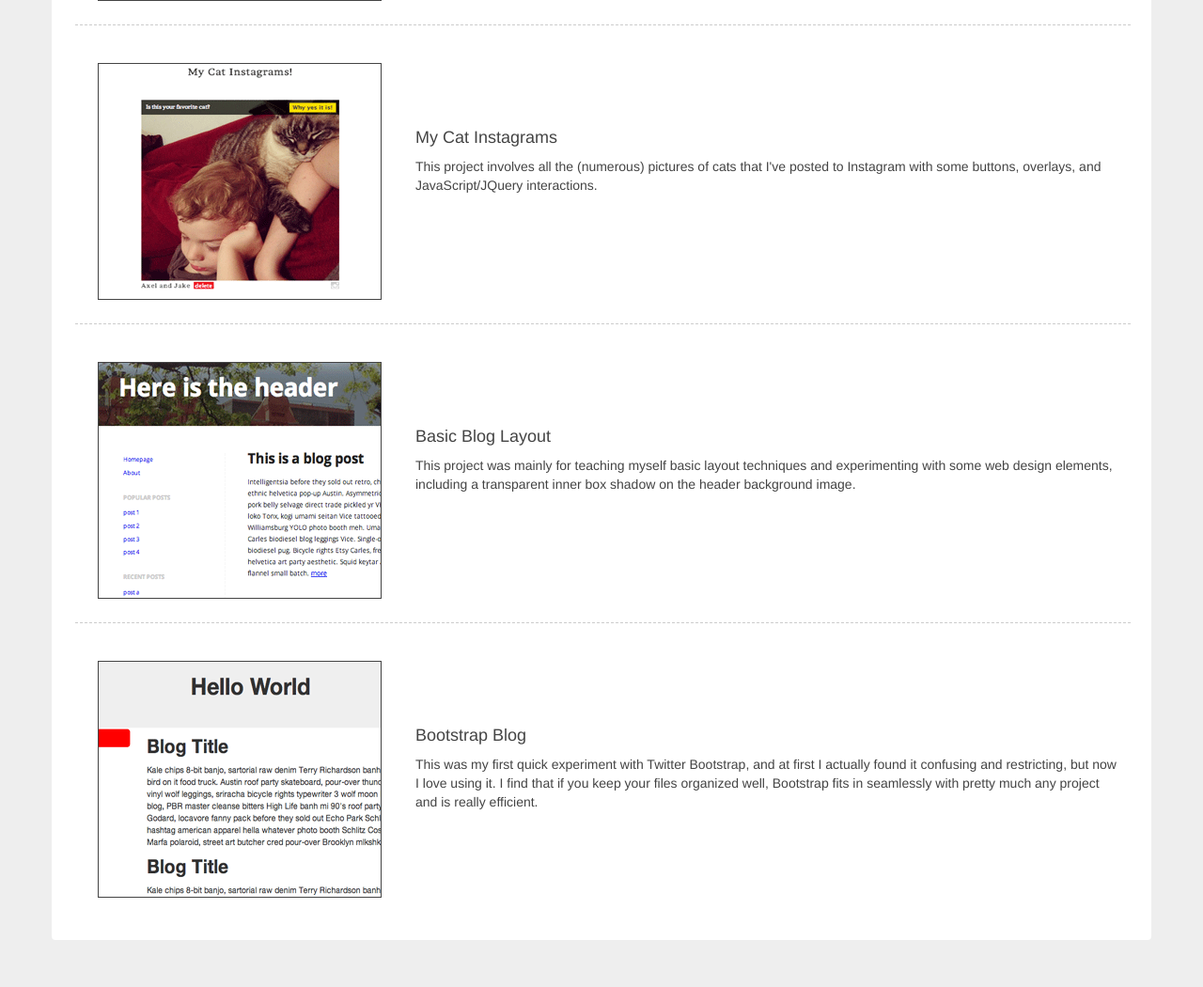
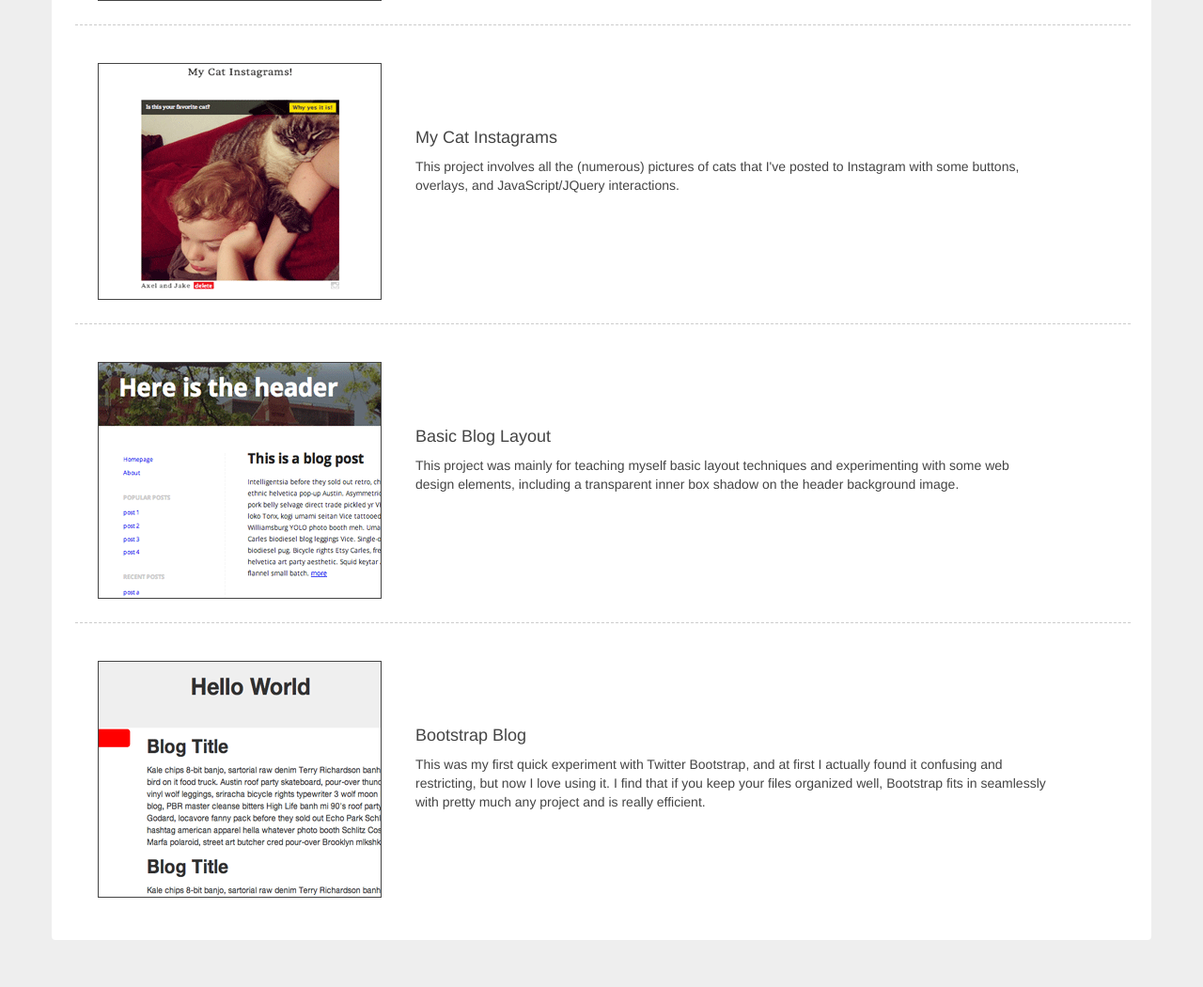
Before and after one commit to JenniferCalloway/jennifercalloway.github.io, a PHP site: page /mysite/Portfolio/personalprojects.html in a window 1280 px wide. Shown: the part 437-1487 px from the top of the page at 94% size. Run offline with PHP 8.4, Linux system fonts and the light colour scheme; some libraries are stand-ins or nearby versions.

Commit message:
changed paragraph width on .project

```diff
--- a/mysite/Portfolio/portfolio.css
+++ b/mysite/Portfolio/portfolio.css
@@ -84,7 +84,7 @@ h3 {
 }
 
 .text p {
-	max-width: 750px;
+	max-width: 675px;
 }
 
 .screenshot-gallery {
```
